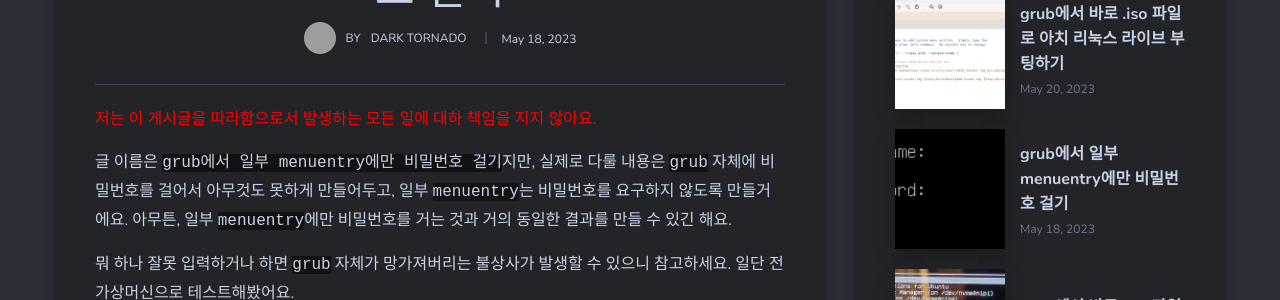
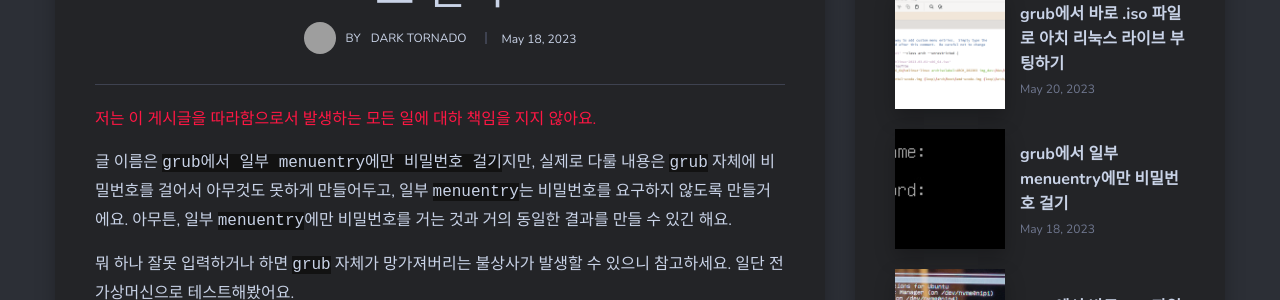
Before and after one commit to DarkTornado/blog, a Jekyll site: the page built from _posts/2023-05-19-grub-menuentry-password.md, in a window 1280 px wide. Shown: the part 554-854 px from the top of the page. Built offline with Jekyll 4.4.1, drawn with Linux system fonts in a browser that asks for light colours; nearby versions of some CDN libraries; grey boxes are pictures that could not be loaded.

Commit message:
text color changed

```diff
--- a/_posts/2023-05-19-grub-menuentry-password.md
+++ b/_posts/2023-05-19-grub-menuentry-password.md
@@ -7,7 +7,7 @@ image: grub-menuentry-password.jpg
 description: "사실은 grub 자체에 menuentry에 비밀번호 걸고, 일부 menuentry에만 풀기"
 ---
 
-<span style="color:red">저는 이 게시글을 따라함으로서 발생하는 모든 일에 대하 책임을 지지 않아요.</span>
+<span style="color:#FF1744">저는 이 게시글을 따라함으로서 발생하는 모든 일에 대하 책임을 지지 않아요.</span>
 
 글 이름은 `grub에서 일부 menuentry에만 비밀번호 걸기`지만, 실제로 다룰 내용은 `grub` 자체에 비밀번호를 걸어서 아무것도 못하게 만들어두고, 일부 `menuentry`는 비밀번호를 요구하지 않도록 만들거에요.
 아무튼, 일부 `menuentry`에만 비밀번호를 거는 것과 거의 동일한 결과를 만들 수 있긴 해요.
```
